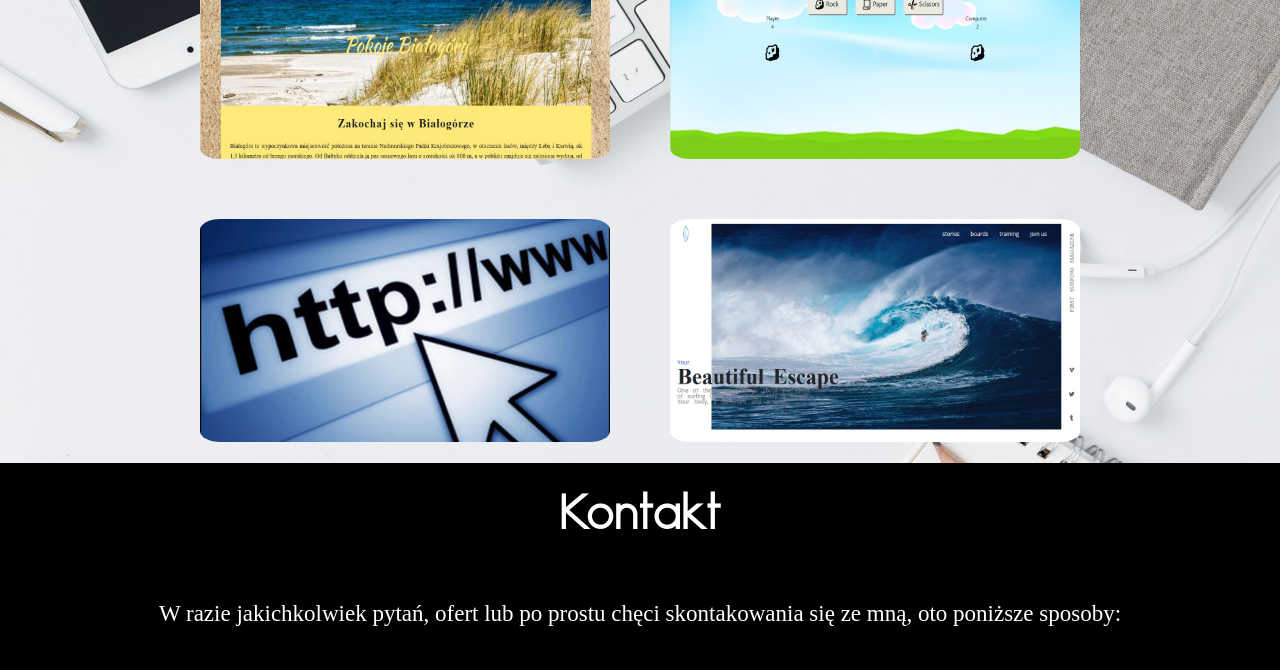
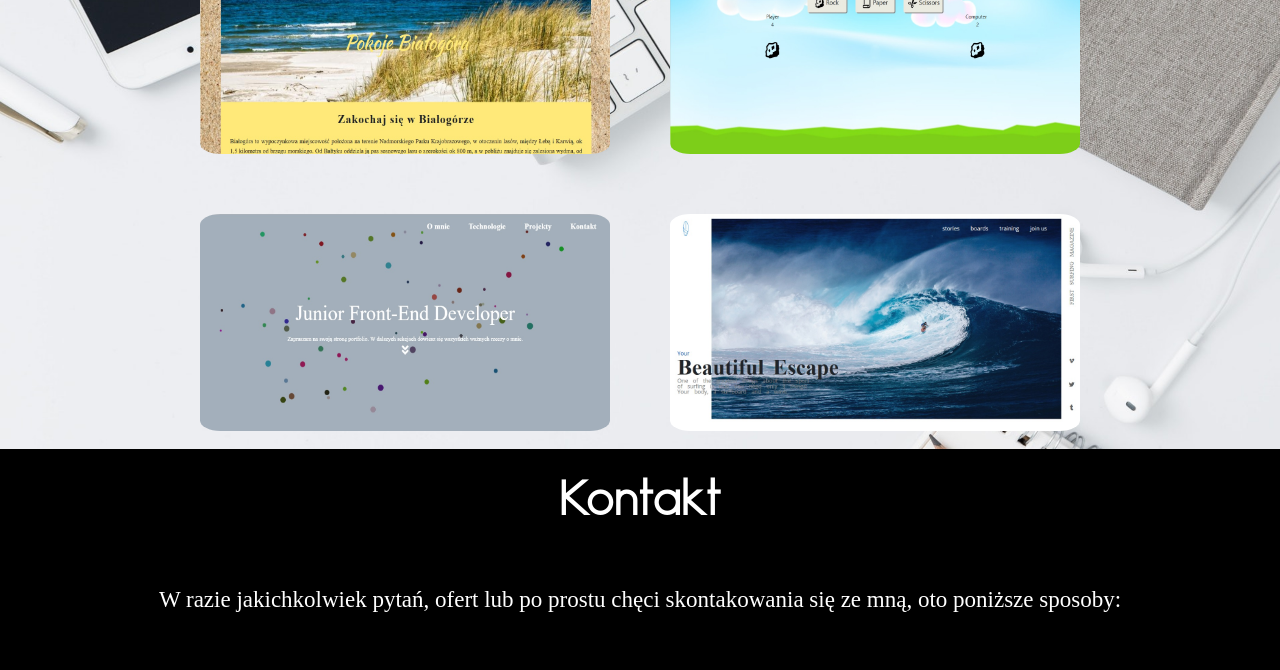
Before and after one commit to PhilDerek/PhilDerek.github.io, a website: page index.html in a window 1280 px wide. Shown: the part 2862-3532 px from the top of the page. Drawn offline with nearby package versions, Linux system fonts and the light colour scheme.

Commit message:
added image to portfolio project section

```diff
--- a/index.html
+++ b/index.html
@@ -150,7 +150,7 @@
                     </div>
                 </div>
                 <div class="project3">
-                    <img src="/images/notAvailablePage.jpg" alt="My portfolio page">
+                    <img src="/images/portfolioImage.jpg" alt="My portfolio page">
                     <div class="hoverBtns">
                         <a href="https://philderek.github.io/" target="_blank"><i class="far fa-eye"></i></a>
                         <a href="https://github.com/PhilDerek/PhilDerek.github.io" target="_blank"><i class="fas fa-code"></i></a>
```
Also changed, not shown: images/portfolioImage.jpg (added).
